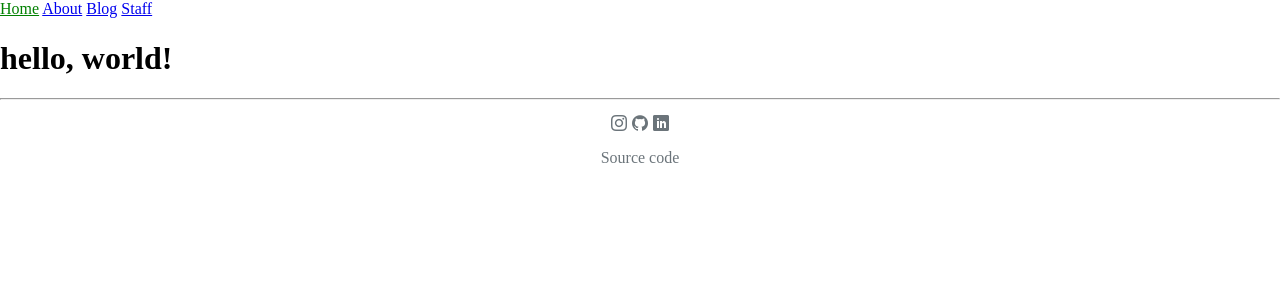
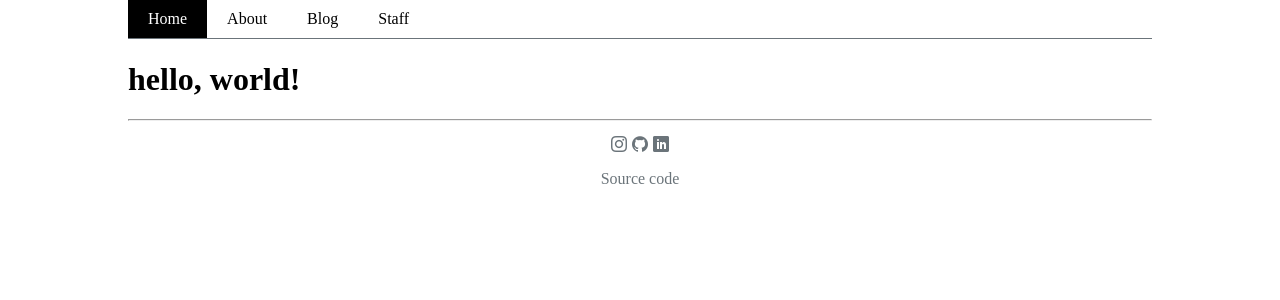
Before and after one commit to AntonDambrouski/AntonDambrouski.github.io, a Jekyll site: the page built from index.html, in a window 1280 px wide. Shown: the top 300 px of the page. Built offline with Jekyll 4.4.1, drawn with Linux system fonts in a browser that asks for light colours; some web fonts are replaced.

Commit message:
Add navigation panel

```diff
--- a/_includes/navigation.html
+++ b/_includes/navigation.html
@@ -1,5 +1,10 @@
-<nav>
-  {% for item in site.data.navigation %}
-  <a href="{{ item.link }}" {% if page.url == item.link %}class="activeLink"{% endif %}>{{item.name}}</a>
-  {% endfor %}
+<nav class="navmenu">
+  <ul class="navmenu-container">
+    {% for item in site.data.navigation %}
+    <li class="navmenu_item" ><a href="{{ item.link }}" {% if page.url == item.link %}class="navmenu_link navmenu_link__active" {%else%}class="navmenu_link" {% endif %}>
+      {{item.name}}
+    </a>
+      </li>
+    {% endfor %}
+  </ul>
 </nav>
--- a/_layouts/default.html
+++ b/_layouts/default.html
@@ -10,9 +10,11 @@
     {% feed_meta %} {% seo %}
     <title>{{ page.title }}</title>
   </head>
-  <body>
-    <header>{% include navigation.html %}</header>
-    <main>{{ content }}</main>
-    <footer>{% include footer.html %}</footer>
+  <body class="body">
+    <div class="body_content">
+      <header>{% include navigation.html %}</header>
+      <main>{{ content }}</main>
+      <footer>{% include footer.html %}</footer>
+    </div>
   </body>
 </html>
--- a/_sass/main.scss
+++ b/_sass/main.scss
@@ -1,3 +1,13 @@
+.body {
+  display: flex;
+  flex-direction: column;
+  align-items: center;
+}
+
+.body_content {
+  width: 80vw;
+}
+
 .activeLink {
   color: green;
 }
--- /dev/null
+++ b/_sass/navigation.scss
@@ -0,0 +1,38 @@
+$primaryColor: #000;
+$secondaryColor: #fff;
+$tertiaryColor: #6b747a;
+
+.navmenu {
+  border-bottom: 1px solid $tertiaryColor;
+}
+
+.navmenu-container {
+  padding: 0;
+  margin: 0;
+  list-style-type: none;
+  display: flex;
+  justify-content: start;
+  align-items: stretch;
+}
+
+.navmenu_item {
+  text-align: center;
+}
+
+.navmenu_link {
+  display: inline-block;
+  padding: 10px 20px;
+  text-decoration: none;
+  color: $primaryColor;
+  background-color: $secondaryColor;
+}
+
+.navmenu_link:not(.navmenu_link__active):hover {
+  background-color: $tertiaryColor;
+  color: $secondaryColor;
+}
+
+.navmenu_link__active {
+  background-color: $primaryColor;
+  color: $secondaryColor;
+}
--- a/assets/css/styles.scss
+++ b/assets/css/styles.scss
@@ -3,3 +3,4 @@
 
 @import "main";
 @import "footer";
+@import "navigation";
```
Also changed, not shown: assets/css/normalize.css.
